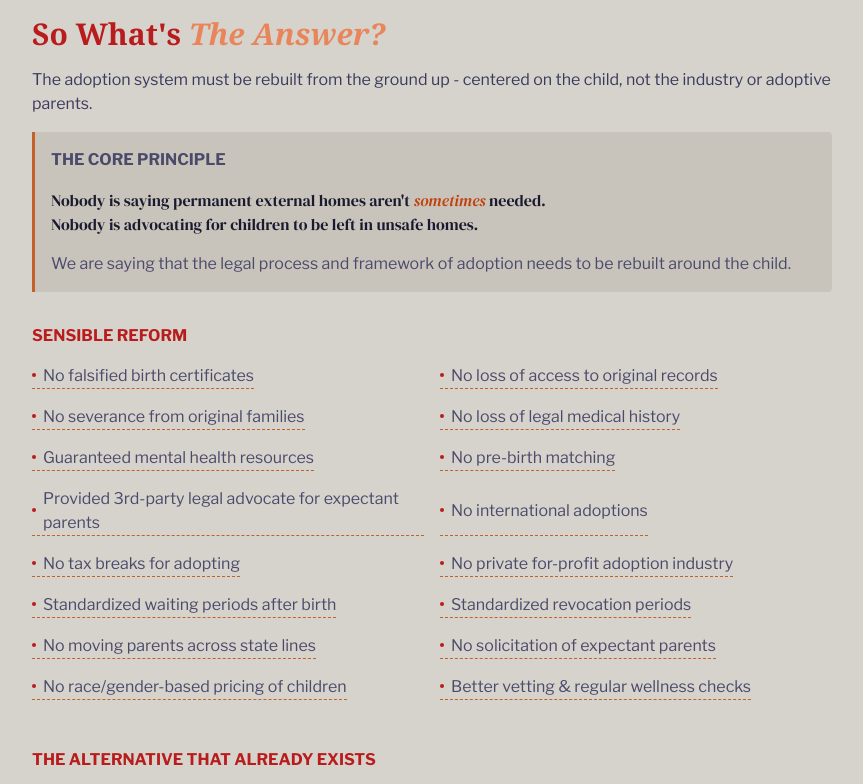
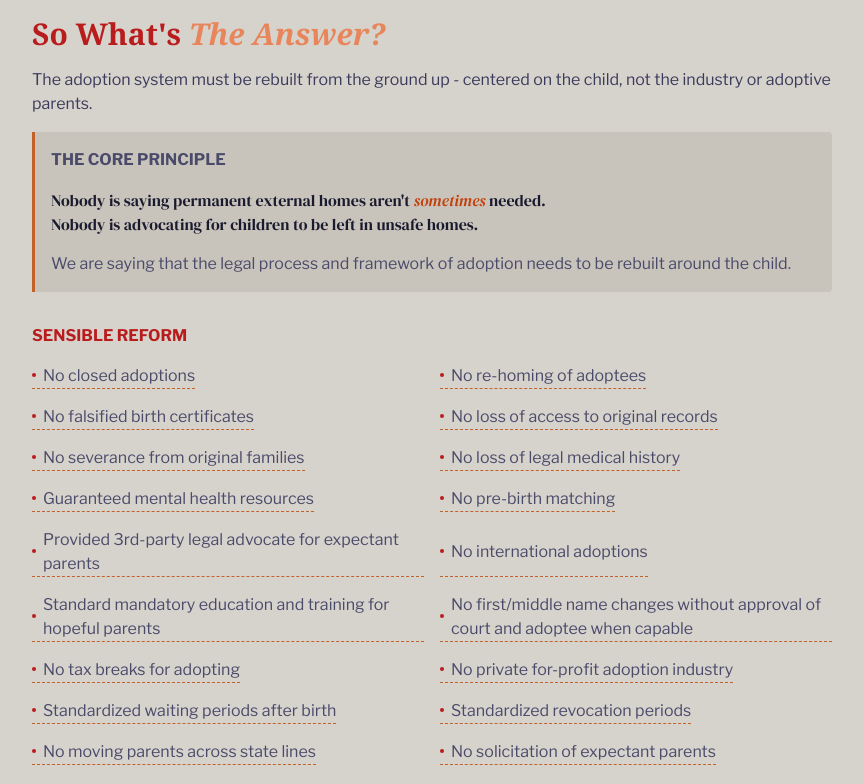
Before and after one commit to phantom42/adoptionmyths-react, a React (Vite) app: page /answer in a window 1280 px wide. Shown: the top 784 px of the page, without its empty margins (208-1071 px from the left). Built offline with nearby package versions, Linux system fonts and the light colour scheme.

Commit message:
more reform

```diff
--- a/src/pages/Solution/Reform.tsx
+++ b/src/pages/Solution/Reform.tsx
@@ -3,6 +3,9 @@ export default function Reform() {
 		<article id="reform">
 			<header>Sensible Reform</header>
 			<section>
+				<li className="has-tooltip" data-tooltip="Closed adoptions don't have a definition. We want information, not necessarily access">No closed adoptions</li>
+				<li className="has-tooltip" data-tooltip="Unregulated custody transfers, aka `rehoming` bypasses all safeguards in place">No re-homing of adoptees</li>
+
 				<li className="has-tooltip" data-tooltip="The names of birth parents are falsified, and locations or dates may also be changed">No falsified birth certificates</li>
 				<li className="has-tooltip" data-tooltip="Only 16 states allow full access to the original, unmodified document">No loss of access to original records</li>
 				<li className="has-tooltip" data-tooltip="While loss of parental rights is sometimes needed, there is no need to be completely legally severed from the entire family">No severance from original families</li>
@@ -11,6 +14,8 @@ export default function Reform() {
 				<li className="has-tooltip" data-tooltip="Pre-birth matching places undue pressure on expectant parents and increases expectations of hopeful parents">No pre-birth matching</li>
 				<li className="has-tooltip" data-tooltip="Adoption agencies and hopeful parents weaponize the complex legal system to pressure expectant parents">Provided 3rd-party legal advocate for expectant parents</li>
 				<li className="has-tooltip" data-tooltip="There is an immense amount of corruption in international adoption. From ">No international adoptions</li>
+				<li className="has-tooltip" data-tooltip="Requirements for training or education for adoptive parents varies from state-to-state and agency-to-agency">Standard mandatory education and training for hopeful parents</li>
+				<li className="has-tooltip" data-tooltip="Adoptive parents should not be allowed to change a child's name unless there is a compelling and necessary reason. If the adoptee is old enough to know their name, their permission must be required">No first/middle name changes without approval of court and adoptee when capable</li>
 				<li className="has-tooltip" data-tooltip="Tax-breaks and refunds contribute to the commodification of children and directs financial aid to the wrong people">No tax breaks for adopting</li>
 				<li className="has-tooltip" data-tooltip="In order to acquire infants, the $30 billion industry preys on vulnerable people in crisis and commodifies children">No private for-profit adoption industry</li>
 				<li className="has-tooltip" data-tooltip="Some states allow parents to relinquish immediately after birth, when many new parents are still on painkillers and dealing with post-partum ">Standardized waiting periods after birth</li>
```
